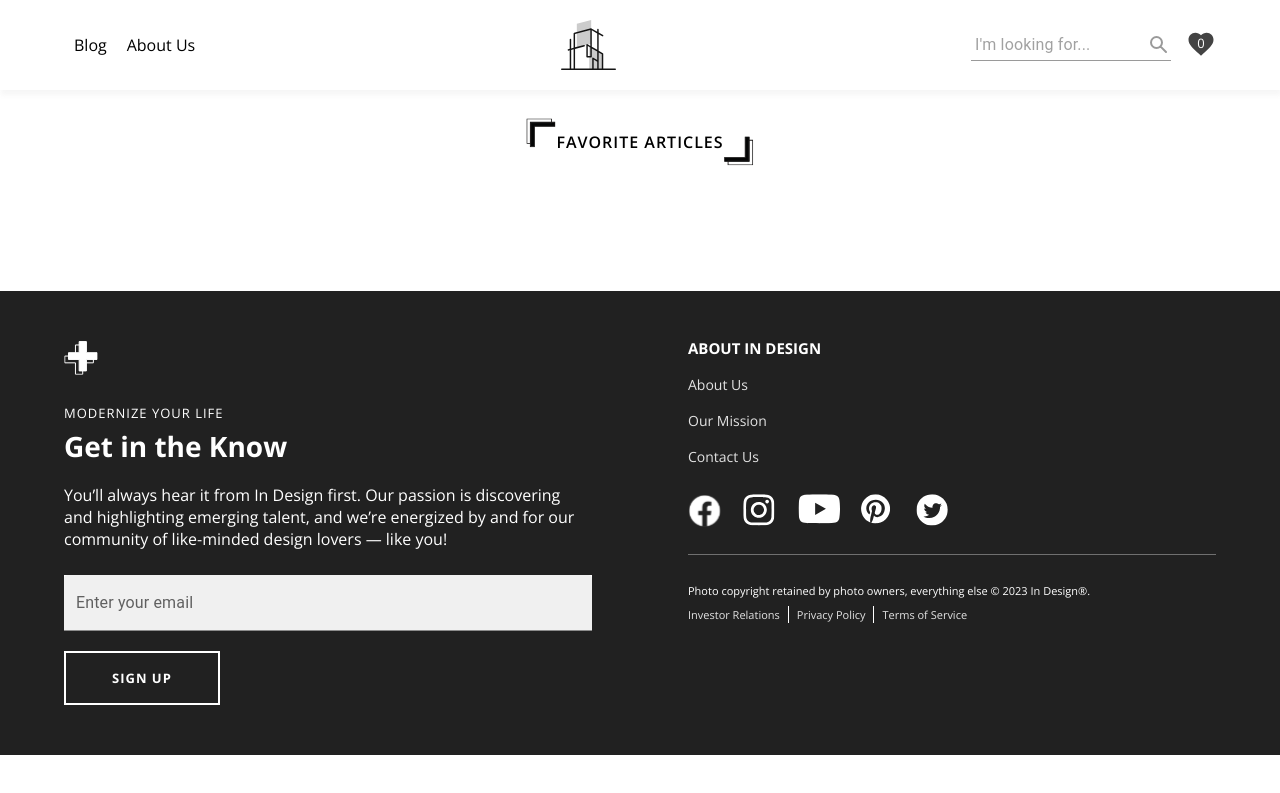
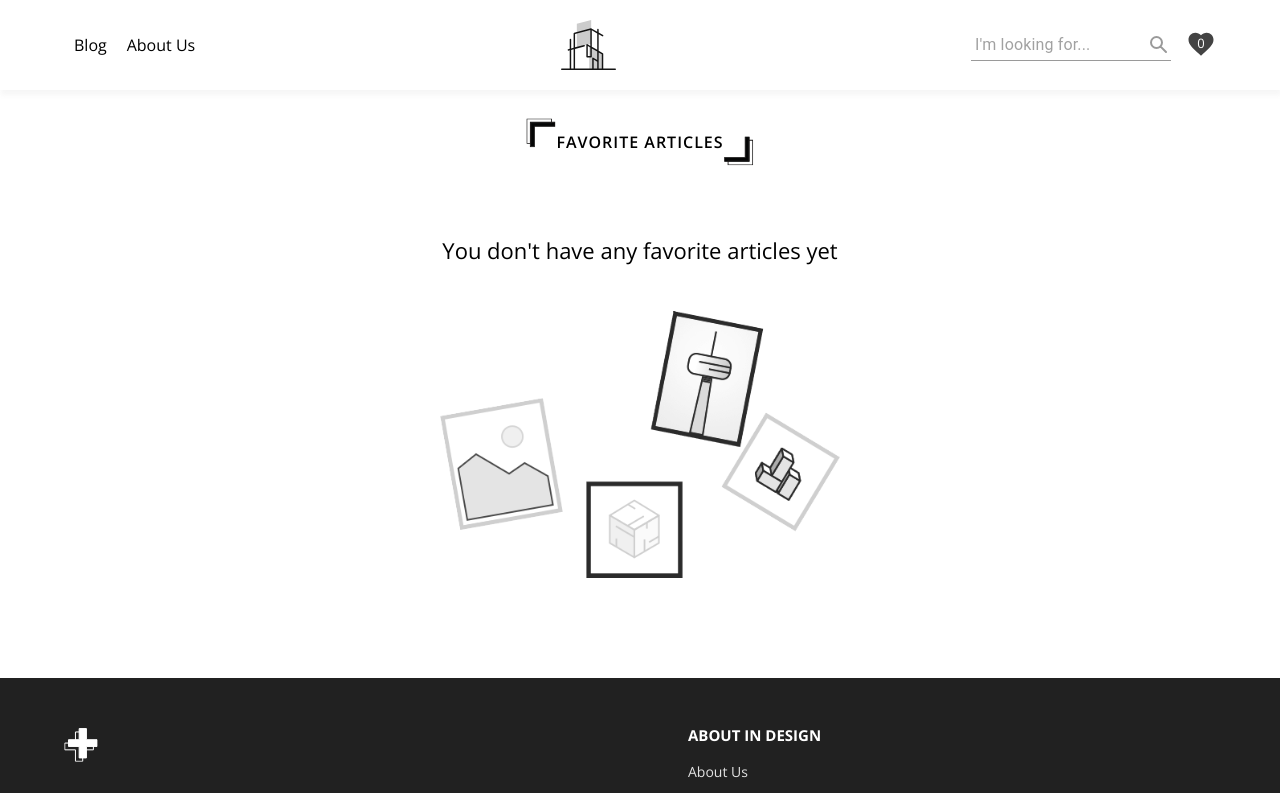
Before and after one commit to tetiana-kozak/design-blog, a React (Create React App) app: page /favorites in a window 1280 px wide. Shown: the top 793 px of the page. Built offline with nearby package versions, Linux system fonts and the light colour scheme.

Commit message:
add: no favorites img

```diff
--- a/src/pages/Favorites/Favorites.scss
+++ b/src/pages/Favorites/Favorites.scss
@@ -36,6 +36,7 @@
     color: #585858;
     padding: 1px;
     display: none;
+    cursor: pointer;
 
     .icon {
       font-size: 30px;
@@ -50,3 +51,19 @@
     align-items: center;
   }
 }
+
+.no-favorites-block {
+  display: flex;
+  flex-direction: column;
+  align-items: center;
+  justify-content: center;
+  .no-description {
+    font-size: 22px;
+    margin-bottom: 50px;
+  }
+  .no-image {
+    max-width: 400px;
+    -webkit-filter: grayscale(100%);
+    filter: grayscale(100%);
+  }
+}
--- a/src/pages/Favorites/Favorites.tsx
+++ b/src/pages/Favorites/Favorites.tsx
@@ -1,11 +1,13 @@
 import { Card, CardContent, CardMedia, Grid } from '@mui/material'
-import { useAppSelector } from 'redux/hooks'
+import { useAppDispatch, useAppSelector } from 'redux/hooks'
 import ArticlesArray, { getArticlesObject } from 'utils/articlesArray'
 import './Favorites.scss'
 import SectionTitle from 'components/Sections/SectionTitle'
 import { Link } from 'react-router-dom'
 import ClearIcon from '@mui/icons-material/Clear'
 import DeleteForeverIcon from '@mui/icons-material/DeleteForever'
+import { toggleLike } from 'redux/favoritesReducer'
+import noFavoritesImg from '../../assets/no-favorites.png'
 
 type Props = {}
 const Favorites = (props: Props) => {
@@ -15,14 +17,26 @@ const Favorites = (props: Props) => {
     (article) => favoritesState[article.id]
   )
 
+  const dispatch = useAppDispatch()
+
   return (
     <>
       <SectionTitle sectionTitle="Favorite articles" />
       <Grid container spacing={6}>
-        {filteredArray.map((article) => (
+        {filteredArray.length === 0 ? (
+          <Grid item sm={12} md={12} lg={12}>
+            <div className="no-favorites-block">
+              <p className="no-description">
+                You don't have any favorite articles yet
+              </p>
+              <img src={noFavoritesImg} alt="" className="no-image" />
+            </div>
+          </Grid>
+        ) : (
+          filteredArray.map((article) => (
             <Grid item sm={12} md={6} lg={4} key={article.id}>
+              <Card className="favorites__card">
                 <Link to={`/blog/${article.id}`}>
-              <Card className="favorites__card">
                   <CardMedia
                     component="img"
                     image={article.mainImage}
@@ -35,13 +49,17 @@ const Favorites = (props: Props) => {
                       {article.description}..
                     </div>
                   </CardContent>
-                <div className="clear-icon">
+                </Link>
+                <div
+                  className="clear-icon"
+                  onClick={() => dispatch(toggleLike(article.id))}
+                >
                   <DeleteForeverIcon className="icon" /> <span>remove</span>
                 </div>
               </Card>
-            </Link>
             </Grid>
-        ))}
+          ))
+        )}
       </Grid>
     </>
   )
```
Also changed, not shown: src/assets/no-favorites.png (added). Lines whose indentation alone changed are shown as unchanged.
